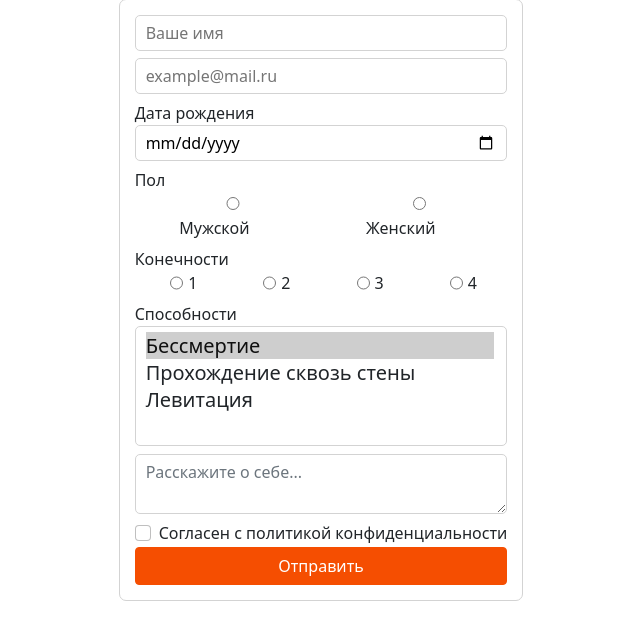
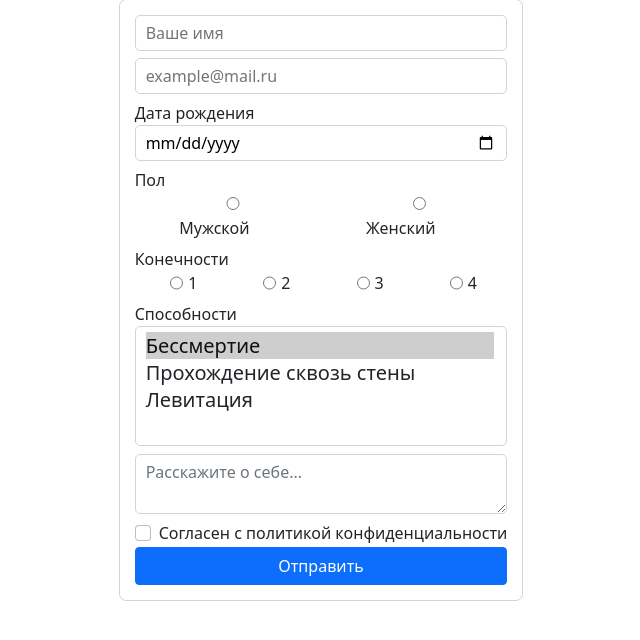
Before and after one commit to kovalenkoanna02/backend, a PHP site: page / in a window 1280 px wide. Shown: the part 100-740 px from the top of the page, without its empty margins (319-959 px from the left). Run offline with PHP 8.4, Linux system fonts and the light colour scheme.

Commit message:
Update style.css

```diff
--- a/3/style.css
+++ b/3/style.css
@@ -56,10 +56,4 @@ body {
 
 #send-btn {
     width: 100%;
-    background-color: #f54e01;
-    border: 1px solid #f54e01;
 }
-
-#send-btn:active {
-    background-color: #b43a02;
-}
```
